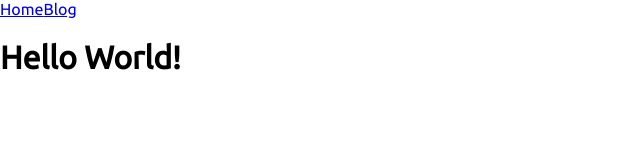
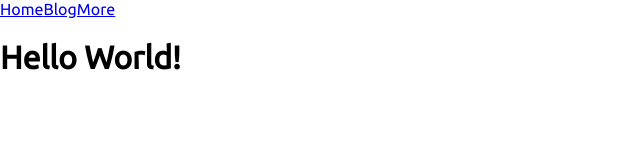
Before and after one commit to mathletedev/mathlete.dev, a Next.js app: page / in a window 1280 px wide. Shown: the top 160 px of the page, without its empty margins (0-640 px from the left). Built offline with nearby package versions, Linux system fonts and the light colour scheme.

Commit message:
Add ink to ???

```diff
--- a/src/components/Layout.tsx
+++ b/src/components/Layout.tsx
@@ -26,6 +26,9 @@ const Layout: FC<Props> = ({ children, title = "MathleteDev" }) => {
 				<Link href="/blog">
 					<a>Blog</a>
 				</Link>
+				<Link href="/about">
+					<a>More</a>
+				</Link>
 			</nav>
 
 			{children}
--- a/src/pages/about.tsx
+++ b/src/pages/about.tsx
@@ -1,9 +1,9 @@
-import React, { FC } from "react";
+import React, { FC, Fragment } from "react";
 import styles from "../styles/about.module.css";
 
 const About: FC = () => {
 	return (
-		<div id={styles["vid-container"]}>
+		<Fragment>
 			<div id={styles.blocker}></div>
 			<iframe
 				src="https://www.youtube.com/embed/dQw4w9WgXcQ?autoplay=1&mute=1&controls=0"
@@ -12,7 +12,7 @@ const About: FC = () => {
 				frameBorder={0}
 				id={styles.video}
 			></iframe>
-		</div>
+		</Fragment>
 	);
 };
 
--- a/src/styles/about.module.css
+++ b/src/styles/about.module.css
@@ -1,7 +1,3 @@
-#vid-container {
-	position: relative;
-}
-
 #blocker {
 	position: absolute;
 	top: 0;
```
